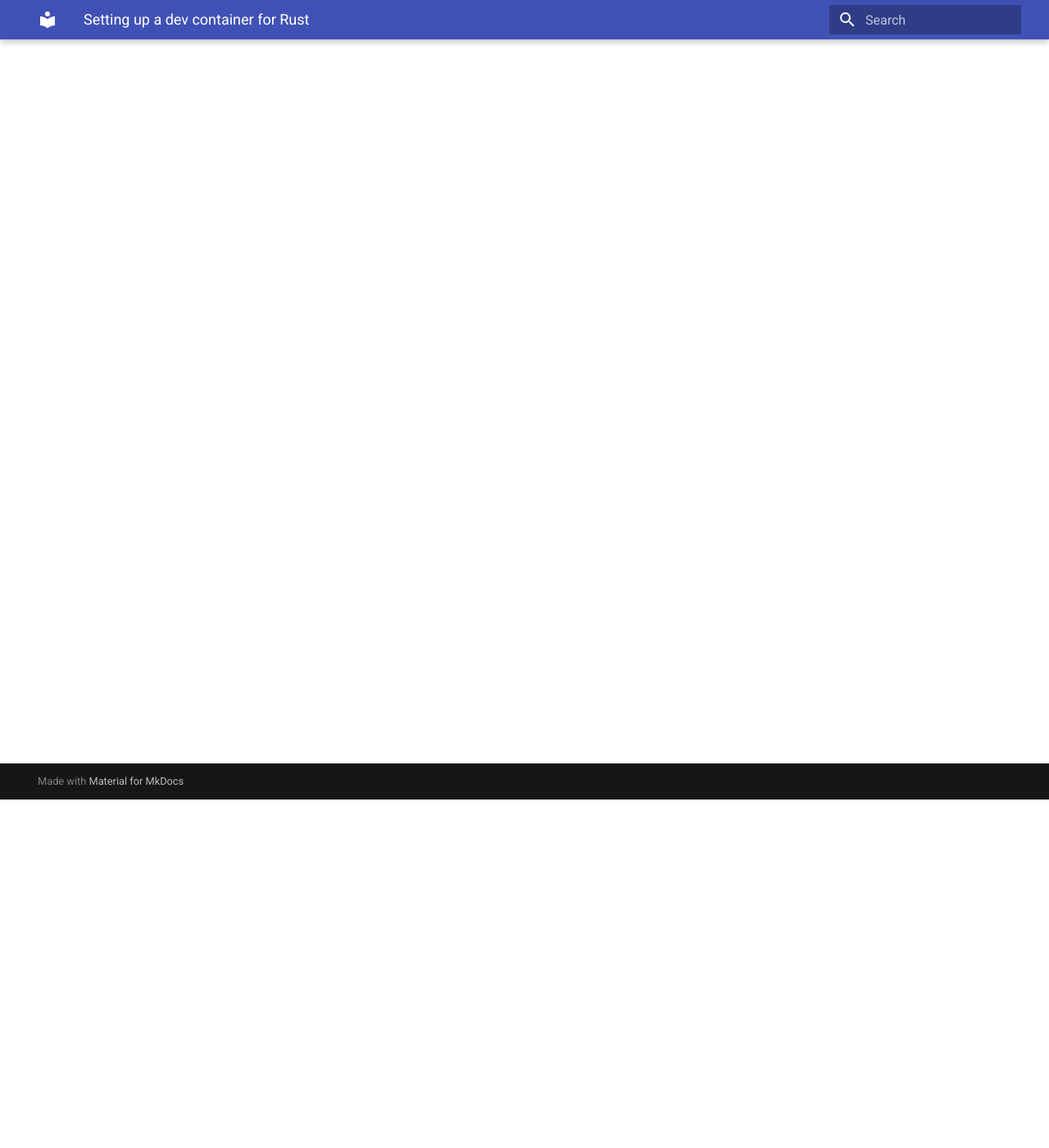
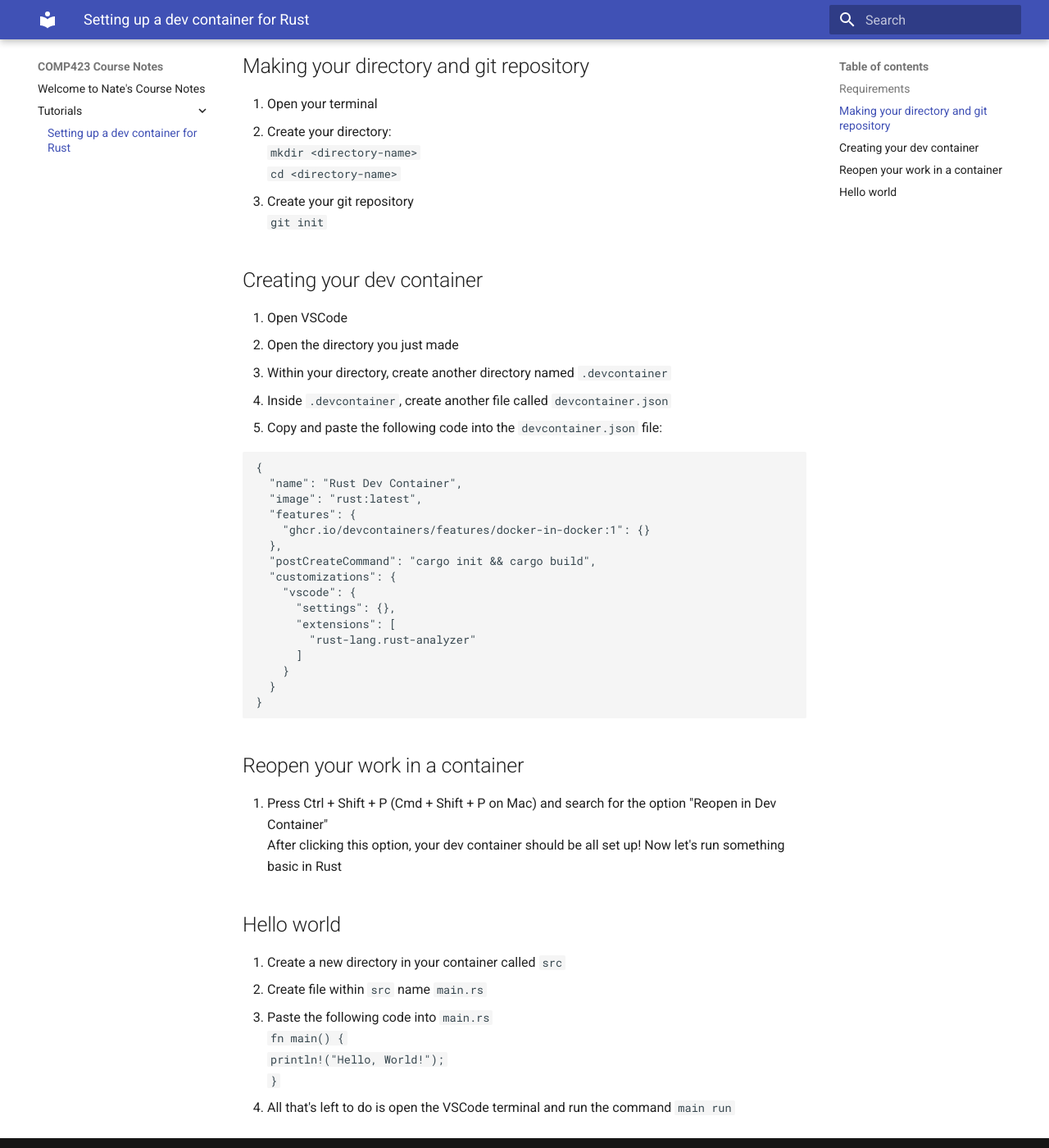
Before and after one commit to hicksnat/comp423-course-notes, an MkDocs documentation site: the page built from docs/tutorials/rust-setup.md, in a window 1280 px wide and 1400 px high, scrolled down 425 px. Shown: the whole window at 82% size. Built offline with MkDocs 1.6.1 and Material for MkDocs 9.7.7, drawn with Linux system fonts in a browser that asks for light colours; some of the changed text lies outside the part shown.

Commit message:
Implemented full rust tutorial

````diff
--- a/docs/tutorials/rust-setup.md
+++ b/docs/tutorials/rust-setup.md
@@ -2,4 +2,57 @@
 
 * Primary author: [Nate Hicks](https://github.com/hicksnat)
 
-* Reviewer: [<Bryson Hogsed>](https://github.com/brysonth)
+* Reviewer: [Bryson Hogsed](https://github.com/brysonth)
+
+## Requirements
+Make sure you have:
+1. Docker
+2. VSCode
+3. Dev container extension for VSCode
+
+## Making your directory and git repository
+1. Open your terminal
+2. Create your directory:
+`mkdir <directory-name>`
+`cd <directory-name>`
+3. Create your git repository
+`git init`
+
+## Creating your dev container
+1. Open VSCode
+2. Open the directory you just made
+3. Within your directory, create another directory named `.devcontainer`
+4. Inside `.devcontainer`, create another file called `devcontainer.json`
+5. Copy and paste the following code into the `devcontainer.json` file:
+
+```
+{
+  "name": "Rust Dev Container",
+  "image": "rust:latest",
+  "features": {
+    "ghcr.io/devcontainers/features/docker-in-docker:1": {}
+  },
+  "postCreateCommand": "cargo init && cargo build",
+  "customizations": {
+    "vscode": {
+      "settings": {},
+      "extensions": [
+        "rust-lang.rust-analyzer"
+      ]
+    }
+  }
+}
+```
+
+## Reopen your work in a container
+1. Press Ctrl + Shift + P (Cmd + Shift + P on Mac) and search for the option "Reopen in Dev Container"
+After clicking this option, your dev container should be all set up! Now let's run something basic in Rust
+
+## Hello world
+1. Create a new directory in your container called `src`
+2. Create file within `src` name `main.rs`
+3. Paste the following code into `main.rs`
+`fn main() {`
+    `println!("Hello, World!");`
+`}`
+4. All that's left to do is open the VSCode terminal and run the command `main run`
````
